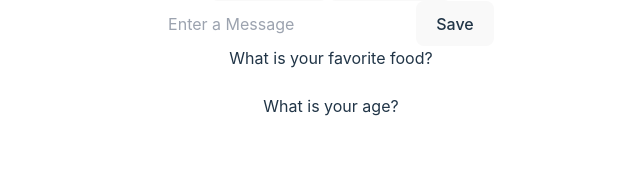
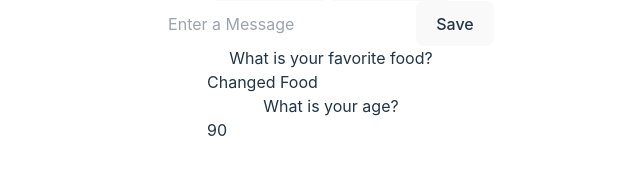
Before and after one commit to hasansfzn/vue_learning_project, a Vue app: page /counter in a window 1280 px wide. Shown: the part 375-550 px from the top of the page, without its empty margins (309-949 px from the left). Built offline with nearby package versions, Linux system fonts and the light colour scheme.

Commit message:
removed input and added watch

```diff
--- a/src/views/CounterView.vue
+++ b/src/views/CounterView.vue
@@ -42,17 +42,17 @@
   <div class="mt-7 p-4 shadow shadow-gray-500">
     <div class="flex gap-2 mb-3">
       <p>What is your favorite food?</p>
-      <input type="text" v-model="food" @input="setToLocal('food', food)" />
+      <input type="text" v-model="food" />
     </div>
     <div class="flex gap-2">
       <p>What is your age?</p>
-      <input type="number" v-model="age" @input="setToLocal('age', age)" />
+      <input type="number" v-model="age" />
     </div>
   </div>
 </template>
 
 <script setup>
-import { ref } from "vue";
+import { ref, watch } from "vue";
 
 const counter = ref(0);
 
@@ -73,6 +73,19 @@ const age = ref(localStorage.getItem("age"));
 const setToLocal = (key, value) => {
   localStorage.setItem(key, value);
 };
+
+watch(food, (val) => {
+  setToLocal("food", val);
+});
+
+watch(age, (newAge) => {
+  setToLocal("age", newAge);
+});
+
+setTimeout(() => {
+  food.value = "Changed Food";
+  age.value = 90;
+}, 3000);
 </script>
 
 <style></style>
```
